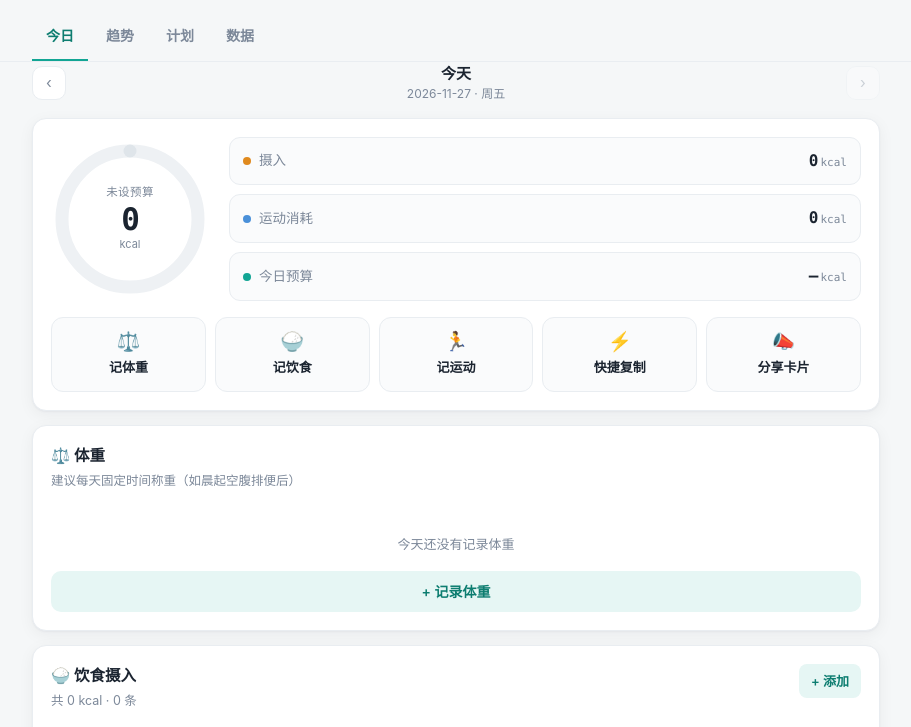
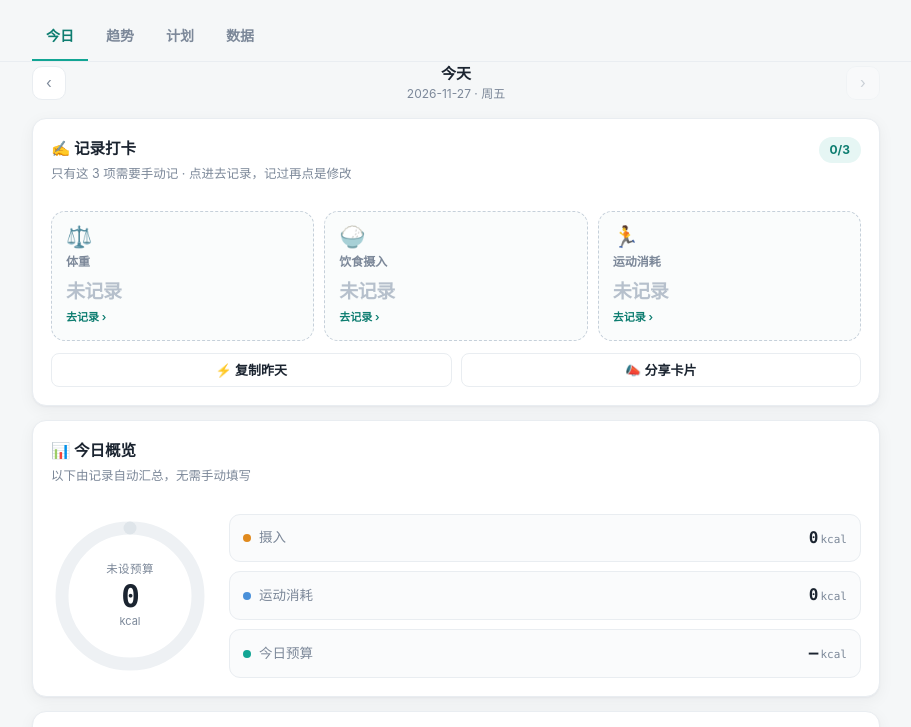
Before and after one commit to zhgqwx-del/qingka-daka, a plain HTML site: page index.html in a window 1280 px wide. Shown: the part 46-773 px from the top of the page, without its empty margins (184-1095 px from the left). Drawn offline with Linux system fonts and the light colour scheme.

Commit message:
v1.2: 记录/展示分区重构 + 分享卡片体重可选

```diff
--- a/index.html
+++ b/index.html
@@ -108,11 +108,26 @@ section.on{display:block}
 .chg.flat{background:#eef1f4;color:var(--sub)}
 .wmeta{color:var(--sub);font-size:12.5px;margin-left:auto;text-align:right}
 
-/* ---------- quick actions ---------- */
-.acts{display:grid;grid-template-columns:repeat(auto-fit,minmax(120px,1fr));gap:9px;margin-top:16px}
-.act{display:flex;flex-direction:column;align-items:center;gap:6px;padding:14px 8px;border-radius:12px;background:#fafbfc;border:1px solid var(--line);font-size:13px;font-weight:600;transition:.15s}
-.act:hover{border-color:var(--acc);background:var(--acc-soft);color:var(--acc-deep)}
-.act .ic{font-size:19px;line-height:1}
+/* ---------- record tiles ---------- */
+.badge{background:var(--acc-soft);color:var(--acc-deep);padding:4px 11px;border-radius:999px;font-size:12px;font-weight:700;white-space:nowrap}
+.recgrid{display:grid;grid-template-columns:repeat(3,1fr);gap:10px}
+.rec-tile{display:flex;flex-direction:column;align-items:flex-start;gap:3px;padding:14px;border-radius:14px;border:1.5px dashed #c6d0da;background:#fafcfc;text-align:left;transition:.15s}
+.rec-tile:hover{border-color:var(--acc);background:var(--acc-soft)}
+.rec-tile .ric{font-size:21px;line-height:1}
+.rec-tile .rl{font-size:12px;color:var(--sub);font-weight:600;margin-top:3px}
+.rec-tile .rv{font-size:19px;font-weight:800;font-family:var(--mono);letter-spacing:-.5px;color:#b6c0cc;margin-top:2px}
+.rec-tile .rv small{font-size:11px;font-weight:600;color:var(--sub);margin-left:2px;letter-spacing:0;font-family:inherit}
+.rec-tile .rs{font-size:11px;font-weight:600;color:var(--acc-deep)}
+.rec-tile.done{border:1.5px solid var(--line);background:#fff;box-shadow:var(--sh)}
+.rec-tile.done .rv{color:var(--ink)}
+.rec-tile.done .rs{color:#9aa5b3}
+.rec-sub{display:flex;gap:9px;margin-top:12px}
+.rec-sub .btn{flex:1}
+@media(max-width:430px){
+  .recgrid{gap:7px}
+  .rec-tile{padding:12px 10px}
+  .rec-tile .rv{font-size:16px}
+}
 
 /* ---------- list rows ---------- */
 .rows{display:flex;flex-direction:column}
@@ -254,6 +269,23 @@ hr.sp{border:0;border-top:1px solid var(--line);margin:18px 0}
     </div>
 
     <div class="card">
+      <div class="sec-head">
+        <div class="t"><h2>✍️ 记录打卡</h2><p class="hint">只有这 3 项需要手动记 · 点进去记录，记过再点是修改</p></div>
+        <span class="badge" id="doneBadge">0/3</span>
+      </div>
+      <div class="recgrid">
+        <button class="rec-tile" id="btnWeight"><span class="ric">⚖️</span><span class="rl">体重</span><span class="rv" id="rwV">未记录</span><span class="rs" id="rwS">去记录 ›</span></button>
+        <button class="rec-tile" id="btnFood"><span class="ric">🍚</span><span class="rl">饮食摄入</span><span class="rv" id="rfV">未记录</span><span class="rs" id="rfS">去记录 ›</span></button>
+        <button class="rec-tile" id="btnEx"><span class="ric">🏃</span><span class="rl">运动消耗</span><span class="rv" id="reV">未记录</span><span class="rs" id="reS">去记录 ›</span></button>
+      </div>
+      <div class="rec-sub">
+        <button class="btn ghost sm" id="btnQuick">⚡ 复制昨天</button>
+        <button class="btn ghost sm" id="btnShare">📣 分享卡片</button>
+      </div>
+    </div>
+
+    <div class="card">
+      <div class="sec-head"><div class="t"><h2>📊 今日概览</h2><p class="hint">以下由记录自动汇总，无需手动填写</p></div></div>
       <div class="top">
         <div class="ring" id="ring"></div>
         <div class="metrics">
@@ -261,13 +293,6 @@ hr.sp{border:0;border-top:1px solid var(--line);margin:18px 0}
           <div class="metric"><span class="l"><i class="dot" style="background:#4a90d9"></i>运动消耗</span><span class="v" id="mOut">0<small>kcal</small></span></div>
           <div class="metric"><span class="l"><i class="dot" style="background:#12a594"></i>今日预算</span><span class="v" id="mBudget">—<small>kcal</small></span></div>
         </div>
-      </div>
-      <div class="acts">
-        <button class="act" id="btnWeight"><span class="ic">⚖️</span>记体重</button>
-        <button class="act" id="btnFood"><span class="ic">🍚</span>记饮食</button>
-        <button class="act" id="btnEx"><span class="ic">🏃</span>记运动</button>
-        <button class="act" id="btnQuick"><span class="ic">⚡</span>快捷复制</button>
-        <button class="act" id="btnShare"><span class="ic">📣</span>分享卡片</button>
       </div>
     </div>
 
@@ -570,6 +595,7 @@ function defaults(){
     recentF:[], recentE:[],
     customF:[], customE:[],
     shareUrl:"",
+    shareShowWeight:true,
     created:today()
   };
 }
@@ -675,6 +701,13 @@ function met2kcal(met,mins){
 }
 
 /* ---------- 渲染：今日 ---------- */
+function setTile(vId,sId,done,valHtml,doneTxt){
+  const t=$("#"+vId).closest(".rec-tile");
+  t.classList.toggle("done",!!done);
+  $("#"+vId).innerHTML = done? valHtml : "未记录";
+  $("#"+sId).textContent = done? doneTxt : "去记录 ›";
+  return done?1:0;
+}
 function renderToday(){
   $("#curDate").textContent = niceDate(CUR);
   const d=parseKey(CUR);
@@ -687,6 +720,12 @@ function renderToday(){
   $("#mOut").innerHTML = out+"<small>kcal</small>";
   $("#mBudget").innerHTML = (b||"—")+"<small>kcal</small>";
   drawRing(b,inn,rem);
+
+  let dn=0;
+  dn+=setTile("rwV","rwS", r.weight!=null, r.weight+'<small>kg</small>', "✓ 已记 · 点击修改");
+  dn+=setTile("rfV","rfS", r.foods.length>0, inn+'<small>kcal</small>', "✓ "+r.foods.length+" 条 · 点击增改");
+  dn+=setTile("reV","reS", r.exs.length>0, '-'+out+'<small>kcal</small>', "✓ "+r.exs.length+" 条 · 点击增改");
+  $("#doneBadge").textContent = dn===3? "🎉 3/3" : dn+"/3";
 
   /* 体重 */
   const wb=$("#weightBox");
@@ -1322,17 +1361,12 @@ function shareCardCanvas(){
 
   const ws=weightSeries(0), lw=latestWeight();
   const lost=ws.length>1? r1(ws[0].w-ws[ws.length-1].w):0;
-  const d7=kDays(7).filter(v=>v.inn);
-  const avg7=d7.length? r0(d7.reduce((s,v)=>s+v.inn,0)/d7.length):0;
-  const stats=[
-    ["累计减重", lost>0? "-"+lost+" kg":(lost<0? "+"+Math.abs(lost)+" kg":"0 kg")],
-    ["当前体重", lw? lw.w+" kg":"—"],
-    ["7日均摄入", avg7? avg7+" kcal":"—"]
-  ];
+  const stats=[["累计减/增重", lost>0? "-"+lost+" kg":(lost<0? "+"+Math.abs(lost)+" kg":"0 kg")]];
+  if(S.shareShowWeight!==false && lw) stats.push(["当前体重", lw.w+" kg"]);
   stats.forEach((s,i)=>{
-    const cx=60+i*220;
+    const cx=60+i*310;
     x.fillStyle="rgba(255,255,255,.7)"; x.font="400 24px "+F; x.fillText(s[0],cx,436);
-    x.fillStyle="#fff"; x.font="700 44px "+F; x.fillText(s[1],cx,486);
+    x.fillStyle="#fff"; x.font="700 48px "+F; x.fillText(s[1],cx,490);
   });
 
   rr(x,60,540,630,230,22); x.fillStyle="rgba(255,255,255,.10)"; x.fill();
@@ -1388,10 +1422,16 @@ function openShare(){
   const cv=shareCardCanvas();
   const data=cv.toDataURL("image/png");
   openSheet("分享打卡卡片",
+    '<label style="display:flex;gap:8px;align-items:center;justify-content:center;margin:0 0 12px;font-size:13px;color:var(--sub)">'+
+      '<input type="checkbox" id="scW" '+(S.shareShowWeight!==false?"checked":"")+'>卡片上展示当前体重</label>'+
     '<div style="text-align:center"><img id="scImg" alt="分享卡片预览" style="max-width:100%;border-radius:16px;box-shadow:0 8px 30px rgba(16,24,40,.18)"></div>'+
     '<p class="hint" style="margin:12px 0 0;text-align:center">手机：长按图片保存或转发朋友圈／社群<br>电脑：点下方「保存 PNG」</p>',
     '<div class="rowbtns"><button class="btn ghost" id="scClose">关闭</button><button class="btn pri" id="scSave">保存 PNG</button></div>');
   $("#scImg").src=data;
+  $("#scW").onchange=e=>{
+    S.shareShowWeight=e.target.checked; save();
+    $("#scImg").src=shareCardCanvas().toDataURL("image/png");
+  };
   $("#scClose").onclick=closeSheet;
   $("#scSave").onclick=()=>{
     const a=document.createElement("a");
```
